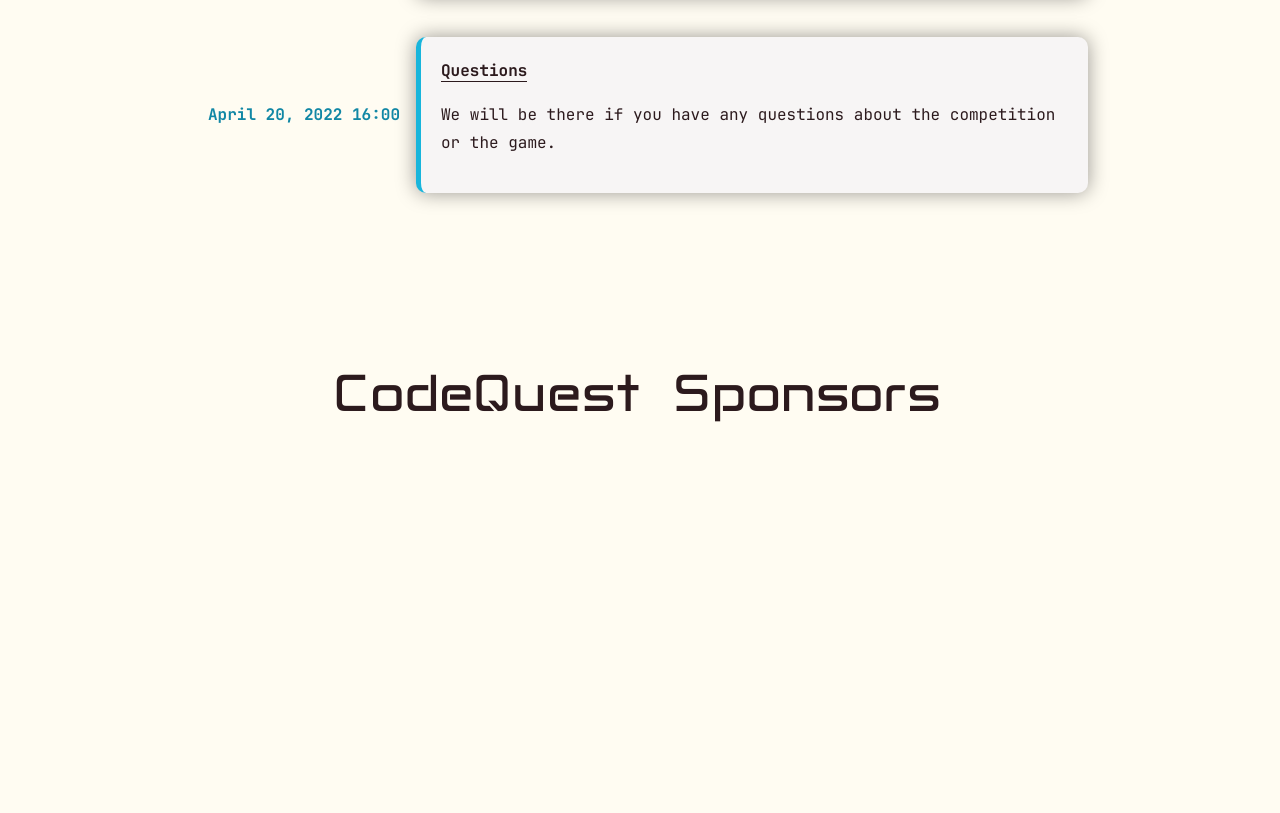
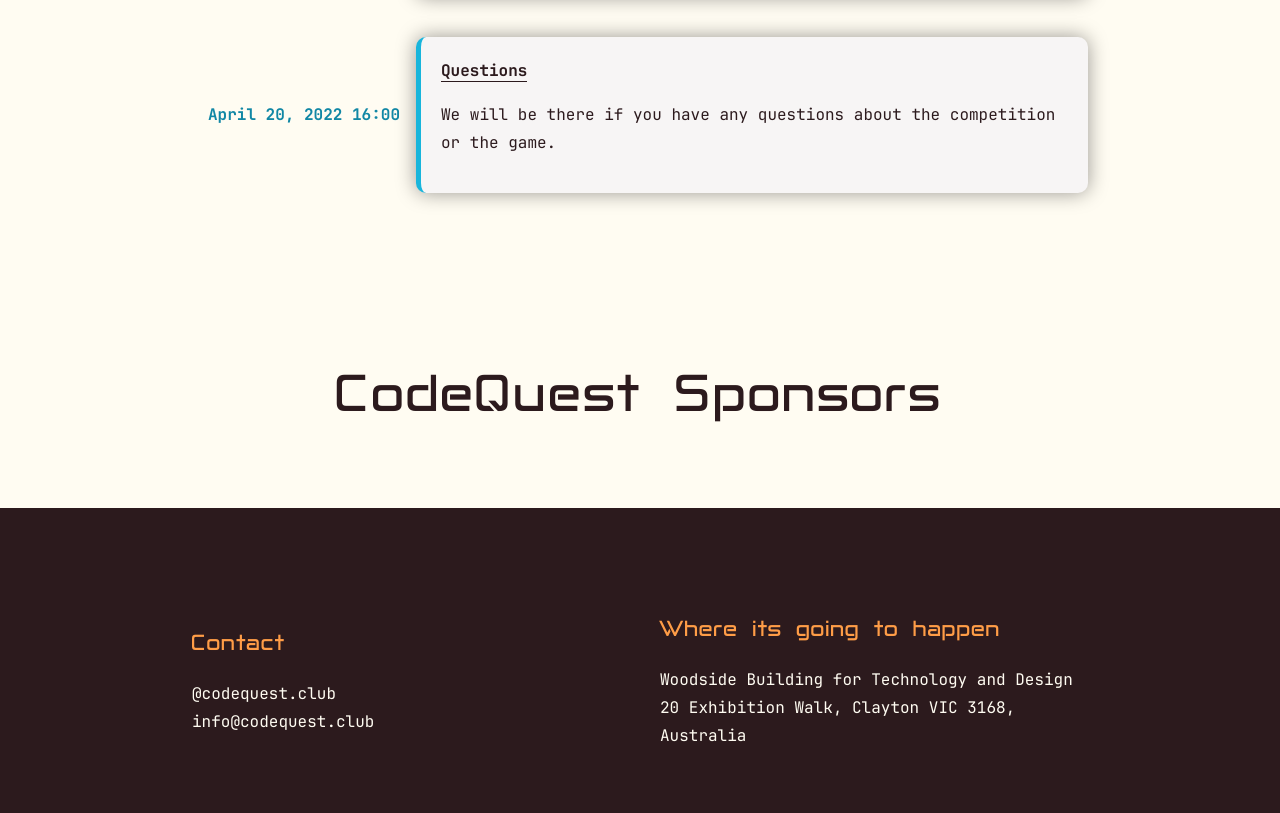
Before and after one commit to CALED-Team/cq23-landing-page, a website: page index.html in a window 1280 px wide. Shown: the part 4766-5579 px from the top of the page. Before the commit the page ends 5274 px from the top, so only its background shows below. Drawn offline with Linux system fonts and the light colour scheme.

Commit message:
created basic footer

```diff
--- a/index.html
+++ b/index.html
@@ -410,7 +410,20 @@
             </div>
         </section>
 
-        <footer></footer>
+        <footer>
+            <div class="section-content">
+                <div>
+                    <h5>Contact</h5>
+                    <span>@codequest.club</span>
+                    <span>info@codequest.club</span>
+                </div>
+                <div>
+                    <h5>Where its going to happen</h5>
+                    <span>Woodside Building for Technology and Design</span>
+                    <span>20 Exhibition Walk, Clayton VIC 3168, Australia</span>
+                </div>
+            </div>
+        </footer>
 
         <script src="index.js"></script>
     </body>
--- a/style.css
+++ b/style.css
@@ -79,7 +79,8 @@
 }
 
 header,
-section {
+section,
+footer {
     position: relative;
 }
 
@@ -333,3 +334,26 @@
 .schedule-item-body > strong:first-child {
     border-bottom: 1px solid var(--black);
 }
+
+footer {
+    background: var(--black);
+    color: var(--white);
+    padding-bottom: 80px;
+}
+
+footer h5 {
+    color: var(--secondary-light);
+}
+
+footer .section-content {
+    display: grid;
+    grid-template-columns: 1fr 1fr;
+    column-gap: 40px;
+}
+
+footer .section-content > div {
+    display: flex;
+    flex-direction: column;
+    justify-content: flex-start;
+    align-items: flex-start;
+}
```
